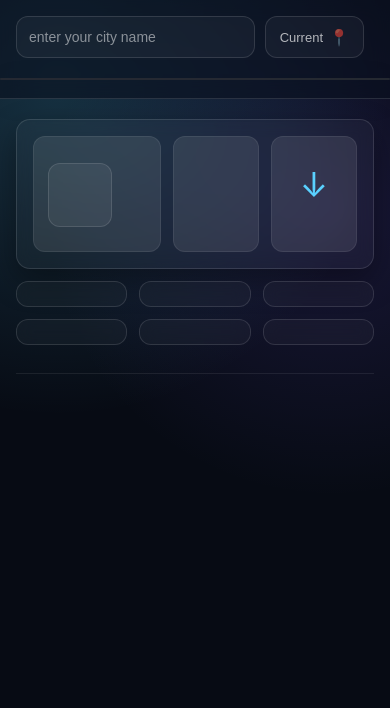
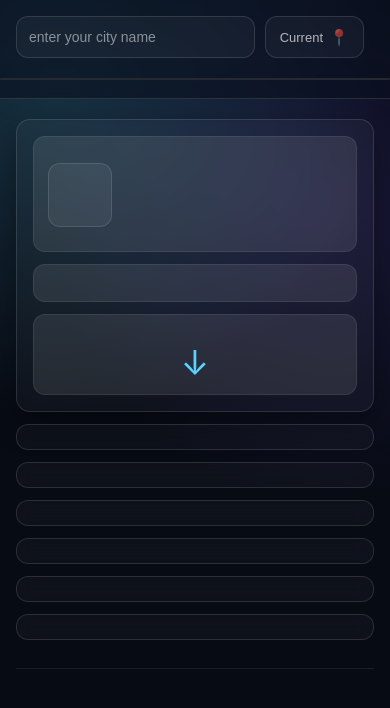
Before and after one commit to AndrewTechTips/Weather-App, a website built with webpack: page src/template.html in a window 390 px wide. Built offline with nearby package versions, Linux system fonts and the light colour scheme; no server answers.

Commit message:
change grid template to add better responsiveness

```diff
--- a/src/style.css
+++ b/src/style.css
@@ -159,7 +159,7 @@ header .search-bar {
 .content {
     max-width: 980px;
     margin: 20px auto;
-    padding: 0 16px 28px;
+    padding: 0 16px 80px;
 }
 
 .city-name {
@@ -171,7 +171,7 @@ header .search-bar {
 
 .current {
     display: grid;
-    grid-template-columns: auto 1fr 1fr;
+    grid-template-columns: repeat(auto-fit, minmax(250px, 1fr));
     gap: 12px;
     padding: 16px;
     border-radius: var(--radius);
@@ -293,7 +293,7 @@ header .search-bar {
 .extra-info {
     margin-top: 12px;
     display: grid;
-    grid-template-columns: repeat(3, 1fr);
+    grid-template-columns:repeat(auto-fit, minmax(250px, 1fr));
     gap: 12px;
 }
 
@@ -312,7 +312,7 @@ header .search-bar {
     grid-template-columns: repeat(6, minmax(120px, 1fr));
     gap: 12px;
     overflow-x: auto;
-    padding-bottom: 8px;
+    padding-bottom: 20px;
     border-top: 1px solid rgba(255, 255, 255, 0.08);
     justify-items: center;
 }
```
